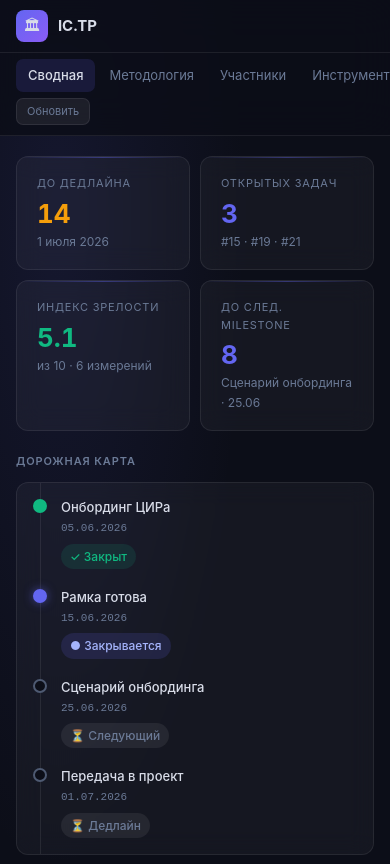
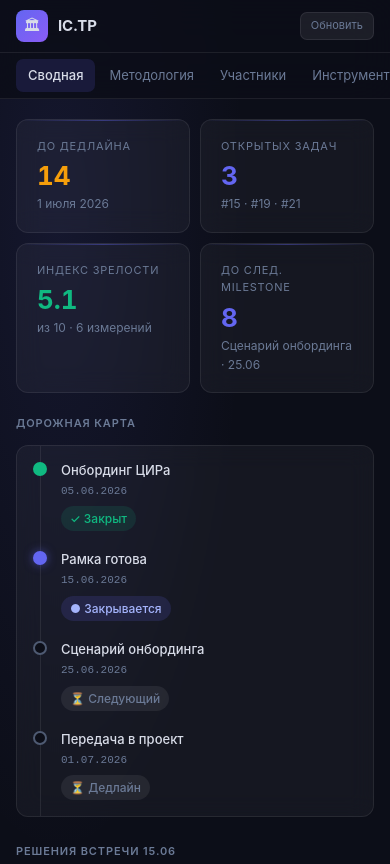
Before and after one commit to sharnenkov/ic-tp-portal, a plain HTML site: page index.html in a window 390 px wide. Shown: the top 864 px of the page. Drawn offline with Linux system fonts and the light colour scheme.

Commit message:
fix: refresh button aligned with logo on mobile

```diff
--- a/index.html
+++ b/index.html
@@ -497,14 +497,14 @@
         gap: 0;
         column-gap: 12px;
       }
-      .logo { padding-bottom: 10px; }
-      .logo-sub { display: none; }
-      .header-meta { display: none; }
-      .refresh-btn { padding: 4px 10px; font-size: 11px; }
-      /* refresh sits top-right, logo top-left, tabs span full width */
-      header > div:last-child { align-self: center; padding-bottom: 10px; }
+      .logo          { grid-column: 1; grid-row: 1; padding-bottom: 10px; }
+      .logo-sub      { display: none; }
+      .header-meta   { display: none; }
+      header > div:last-child { grid-column: 2; grid-row: 1; align-self: center; padding-bottom: 10px; }
+      .refresh-btn   { padding: 4px 10px; font-size: 11px; }
       .tabs {
         grid-column: 1 / -1;
+        grid-row: 2;
         justify-content: flex-start;
         border-top: 1px solid var(--border);
         margin: 0 -16px;
```
